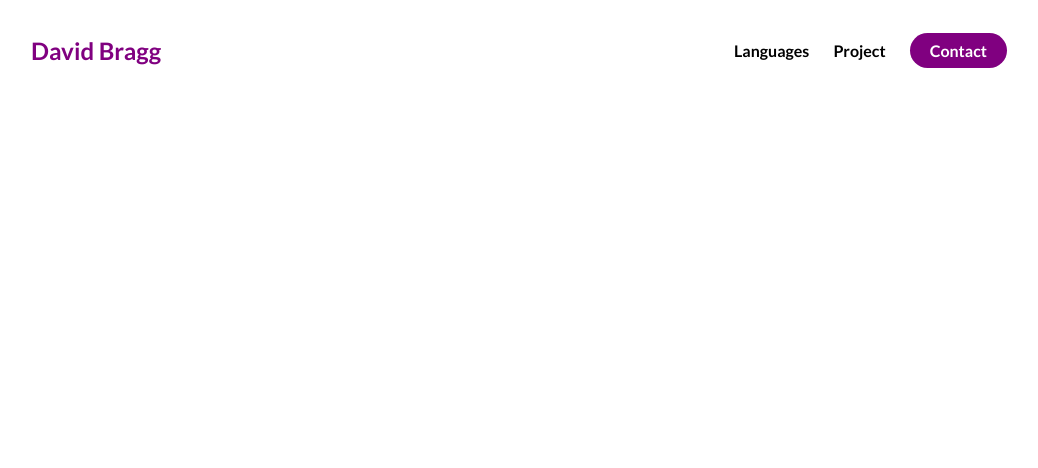
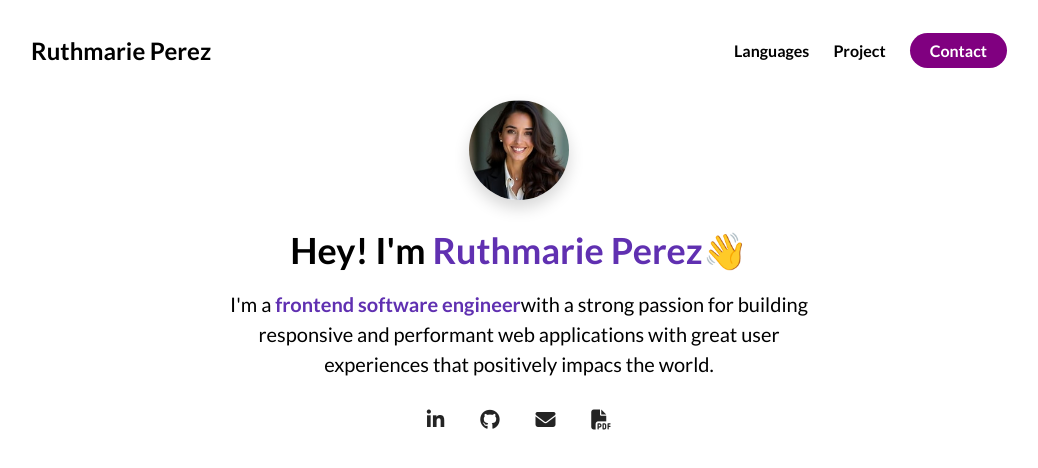
Before and after one commit to 9isaac9/E-Portfolio-2, a plain HTML site: page index.html in a window 1280 px wide. Shown: the whole page, without its empty margins (121-1159 px from the left). Drawn offline with Linux system fonts and the light colour scheme.

Commit message:
Picture of Me

```diff
--- a/index.html
+++ b/index.html
@@ -6,12 +6,13 @@
     <meta name="viewport" content="width=device-width, initial-scale=1.0">
     <title>Ruthmarie Perez</title>
     <link rel="stylesheet" href="./styles.css">
+    <script src="https://kit.fontawesome.com/eec1445afe.js" crossorigin="anonymous"></script>
 </head>
 
 <body>
     <section id="about-me">
         <nav>
-            <div class="personal__logo">David Bragg</div>
+            <div class="personal__logo">Ruthmarie Perez</div>
             <ul class="nav__link--list">
                 <li>
                     <a href="" class="
@@ -43,6 +44,54 @@
                 </li>
             </ul>
         </nav>
+        <div class="flex flex-1">
+            <div class="about-me__info row">
+                <div class="about-me__info--container">
+                    <figure class="about-me__picture--mask">
+                        <img src="./assets/me.jpeg" class="about-me__picture" alt="Picture of Me!">
+
+                    </figure>
+                    <h1 class="about-me__info--title">
+                       Hey! I'm <span class="text--purple">Ruthmarie Perez</span>👋
+                    </h1>
+                    <p class="about-me__info--para">
+                        I'm a <strong class="text--purple">frontend software engineer</strong>with a strong passion for building responsive and performant web
+                         applications with great user experiences that positively impacs the world.
+                    </p>
+                    <div class="about-me__links">
+                        <a href="" class="about-me__link">
+                            <i class="fa-brands fa-linkedin-in"></i>
+                        </a>
+                        <a href="" class="about-me__link">
+                            <i class="fa-brands fa-github"></i>
+                        </a>
+                        <a href="" class="about-me__link">
+                            <i class="fa-solid fa-envelope"></i>
+                        </a>
+                        <a href="" class="about-me__link">
+                            <i class="fa-solid fa-file-pdf"></i>
+                        </a>
+                    </div>
+
+
+
+
+
+
+
+
+
+
+
+
+                </div>
+
+            </div>
+        </div>
+
+
+
+
     </section>
 
 </body>
--- a/styles.css
+++ b/styles.css
@@ -12,6 +12,10 @@ h1, h2, h3, h4, h5, h6, span {
     line-height: 1.25;
 }
 
+h1 {
+    font-size: 36px;
+}
+
 p {
     line-height: 1.5;
     font-size: 16px;
@@ -21,6 +25,29 @@ p {
 
 li {
     list-style-type: none;
+}
+
+.flex {
+    display: flex;
+}
+
+.flex-1 {
+    flex: 1;
+}
+
+.row {
+    width: 100%;
+    max-width: 800px;
+    margin: 0 auto;
+}
+
+.text--purple {
+    color: #6030b1;
+}
+
+
+h1 {
+    font-size: 36px;
 }
 
 /*NAVIGATION*/
@@ -56,12 +83,74 @@ nav {
 }
 
 .nav__link--anchor-primary:hover {
-    background-color: purple
+    background-color: #5d3eff;
 }
 
 .personal__logo {
     font-size: 24px;
-    color: purple;
+    color: 6030b1;
     margin: 0 12px;
     font-weight: bold;
 }
+
+
+/*ABOUT ME*/
+
+#about-me {
+    min-height: 100vh;
+    display: flex;
+    flex-direction: column;
+}
+
+
+.about-me__info--container {
+    display: flex;
+    justify-content: center;
+    flex-direction: column;
+    align-items: center;
+    max-width: 600px;
+    margin: 0 auto;
+    text-align:center;
+}
+
+.about-me__picture--mask {
+    width: 100px;
+    height: 100px;
+    border-radius: 50%;
+    overflow: hidden;
+    box-shadow: 0 8px 16px rgba(0, 0, 0, 0.16);
+    margin-bottom:  28px;
+
+}
+
+.about-me__picture {
+    width: 100%;
+    height: 100%;
+    object-fit: cover;
+
+
+/*Improving my own picture */
+transform: scale(1.3);
+padding-top: 12px;
+}
+
+.about-me__info--title {
+    margin-bottom: 16px;
+
+
+}
+
+.about-me__info--para {
+    font-size: 20px;
+    margin-bottom: 28px;
+}
+
+
+.about-me__link {
+    font-size: 20px;
+    color: #242424;
+    text-decoration: none;
+    padding: 0 16px;
+
+
+}
```
Also changed, not shown: assets/chat.png (added), assets/dashboard.png (added), assets/logo.svg (added), assets/loopit.png (added), assets/me.jpeg (added), assets/undraw_websites.svg (added), 1 other file.
